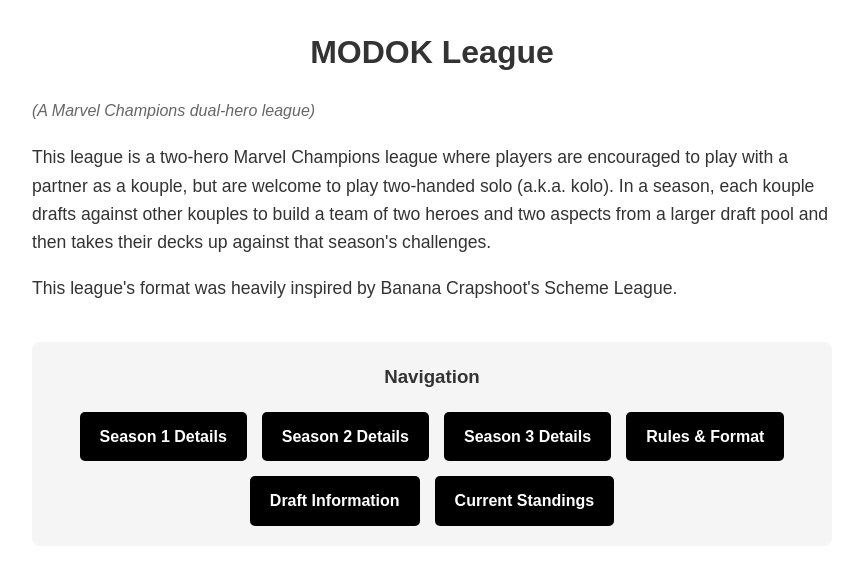
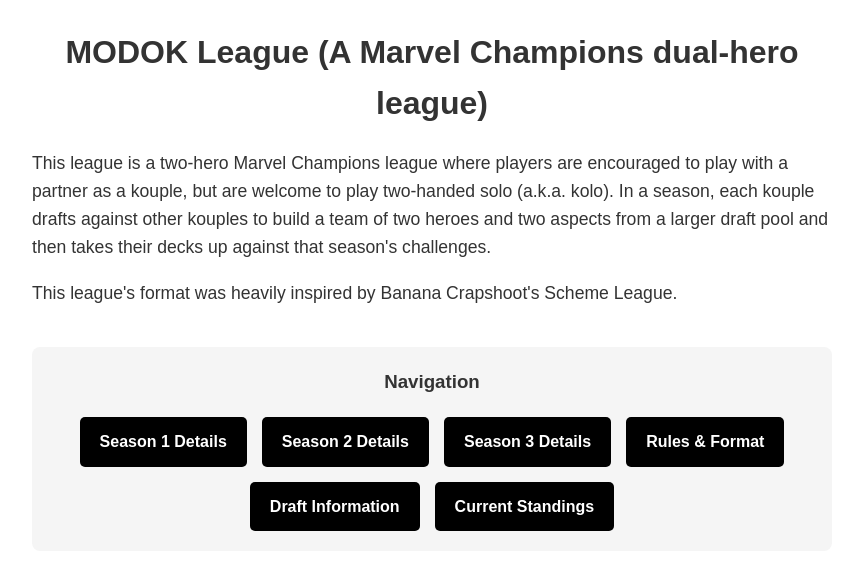
Before and after one commit to modokleague/modokleague, a plain HTML site: page index.html in a window 1280 px wide. Shown: the part 331-900 px from the top of the page, without its empty margins (208-1066 px from the left). Drawn offline with Linux system fonts and the light colour scheme.

Commit message:
Update index.html

```diff
--- a/index.html
+++ b/index.html
@@ -83,8 +83,7 @@
         <img src="https://modokleague.wordpress.com/wp-content/uploads/2024/06/unnamed.jpg" alt="MODOK League Banner">
     </div>
 
-    <h1 class="title">MODOK League</h1>
-    <p class="subtitle">(A Marvel Champions dual-hero league)</p>
+    <h1 class="title">MODOK League (A Marvel Champions dual-hero league)</h1>
 
     <div class="content">
         <p>This league is a two-hero Marvel Champions league where players are encouraged to play with a partner as a kouple, but are welcome to play two-handed solo (a.k.a. kolo). In a season, each kouple drafts against other kouples to build a team of two heroes and two aspects from a larger draft pool and then takes their decks up against that season's challenges.</p>
```
